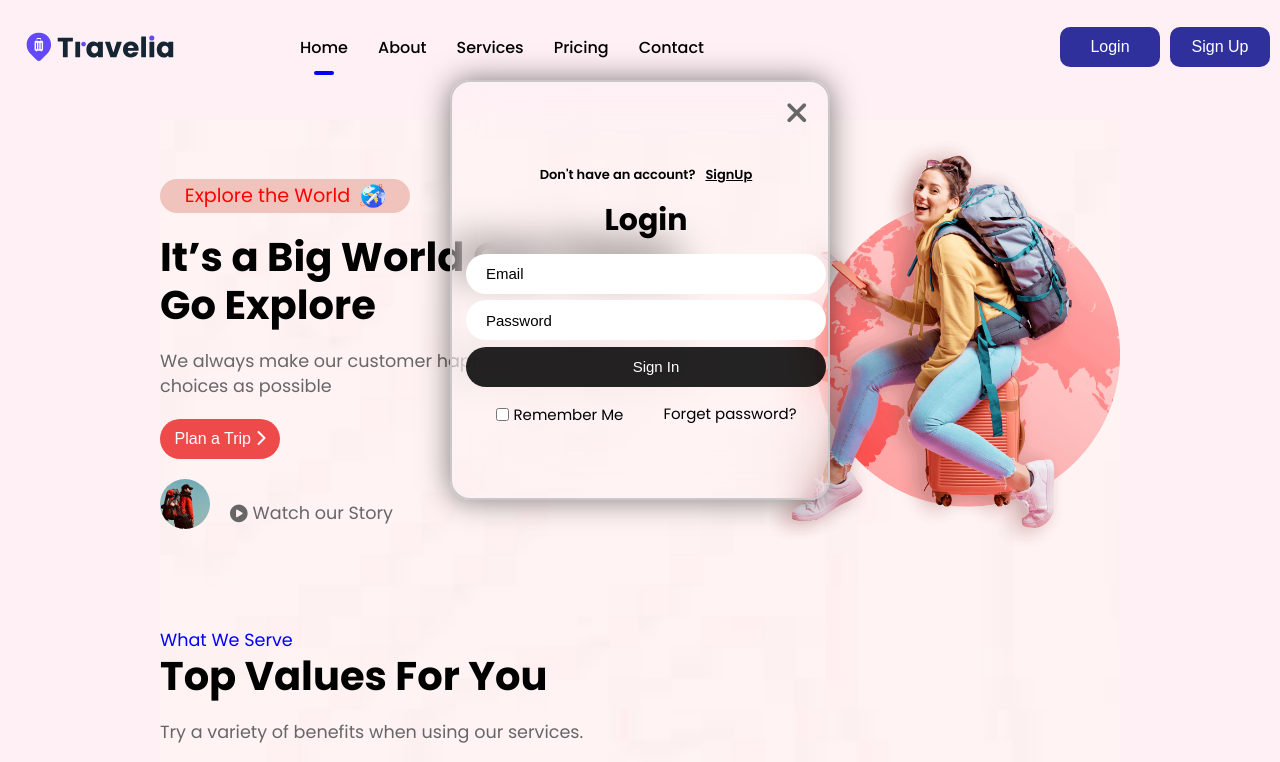
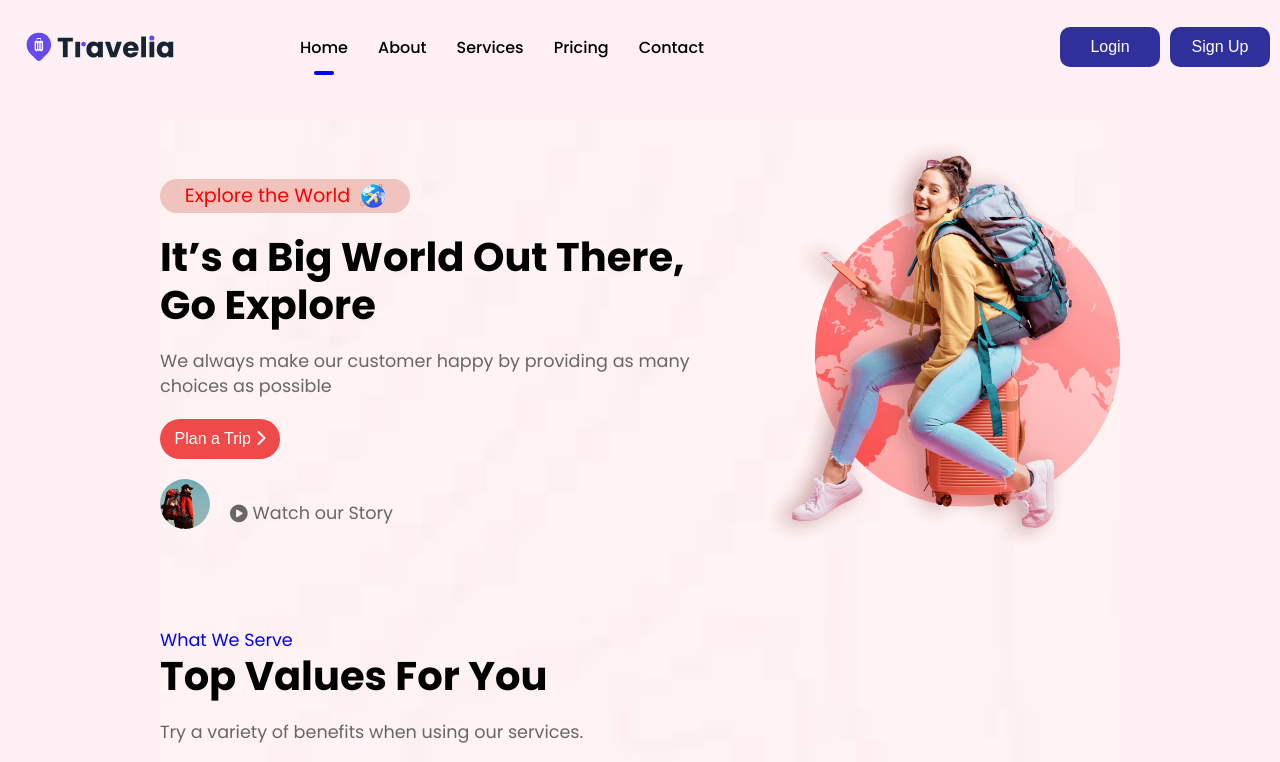
Before and after one commit to kasapavankumar/TouristWebsite, a plain HTML site: page index.html in a window 1280 px wide. Shown: the top 762 px of the page. Drawn offline with Linux system fonts and the light colour scheme.

Commit message:
Update style.css

```diff
--- a/style.css
+++ b/style.css
@@ -564,7 +564,8 @@ transition: 250ms ease;}
     border: 2px solid #c9c8c8;
     z-index: 5;
     top: 10%;
-    /* transform: scale(0); */
+    transform: scale(0);
+
 
 }
 .close-icon{
```
